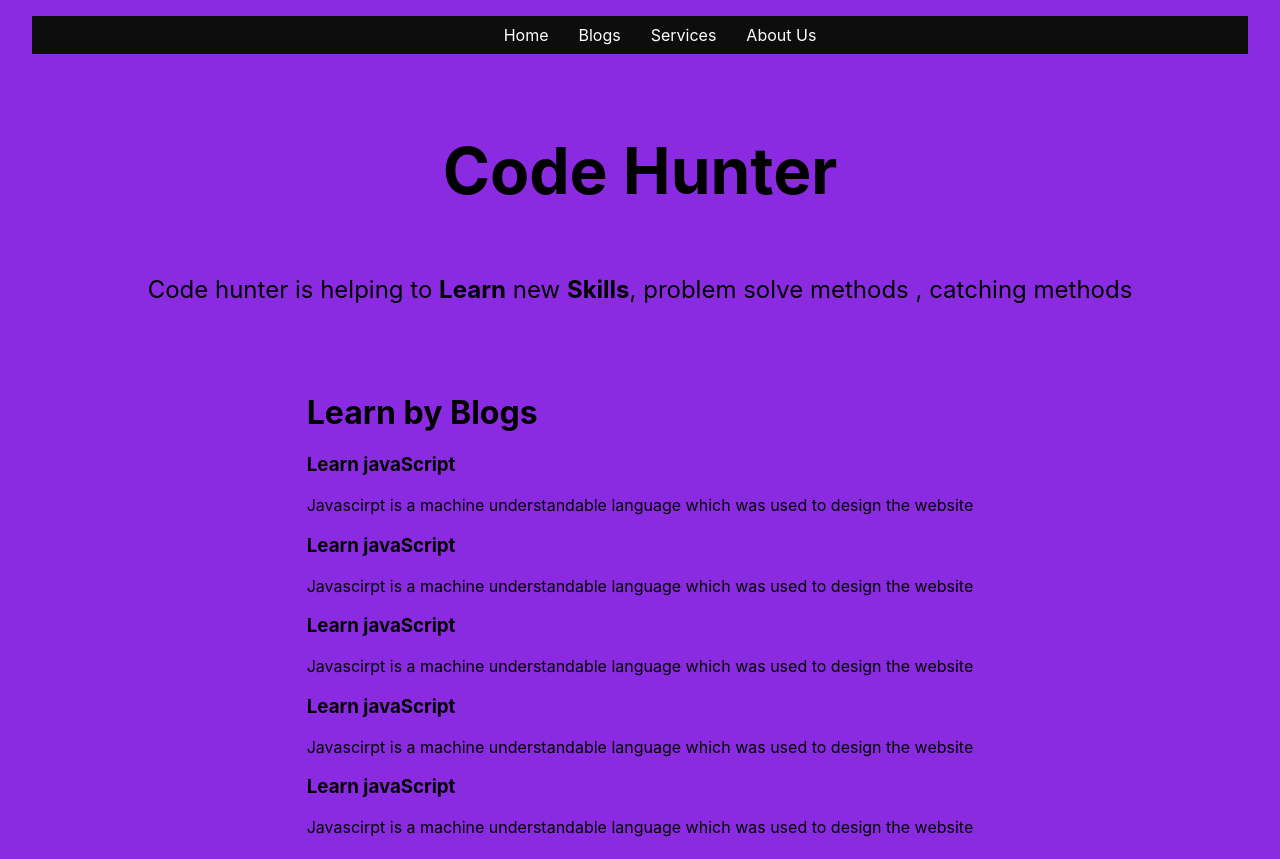
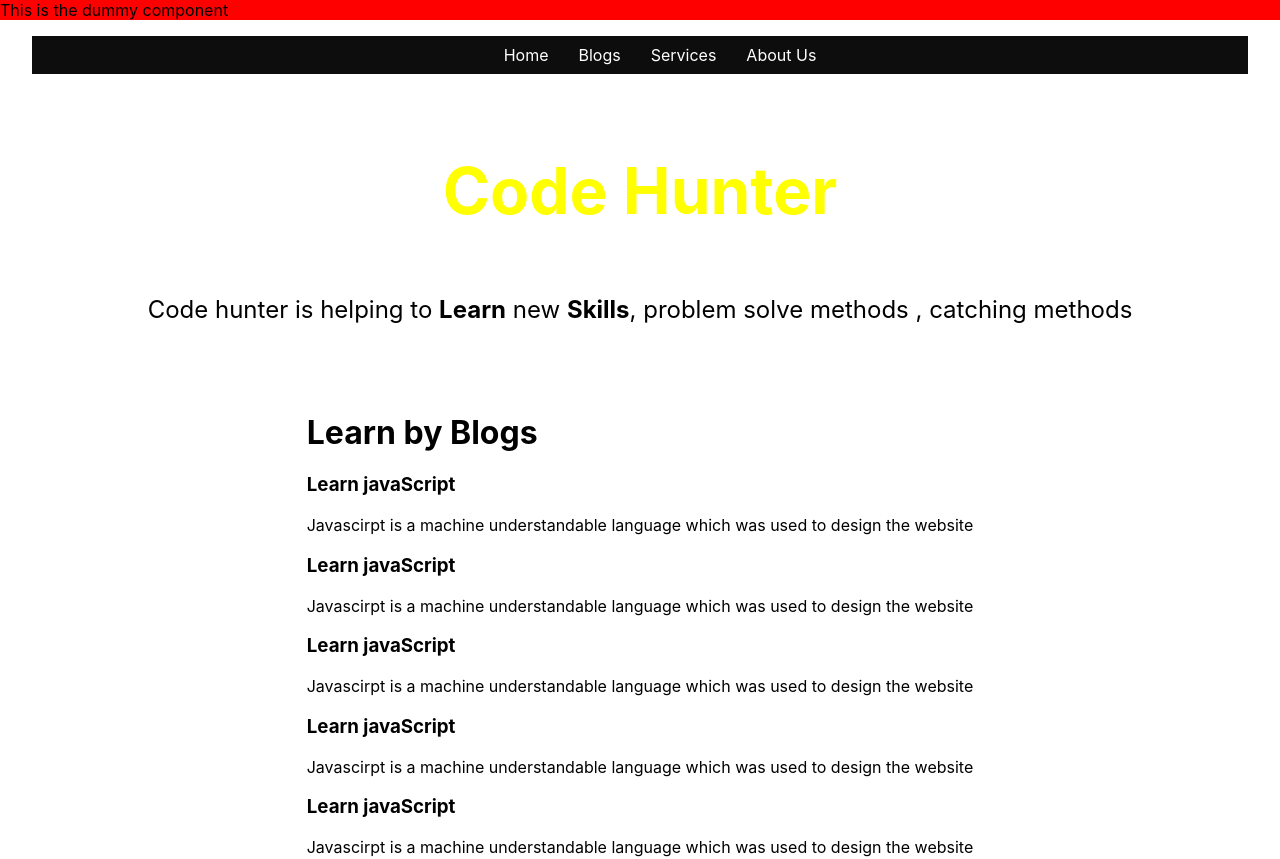
Before and after one commit to Amanullahkhankingas/CodeHunterNextjsApp, a Next.js app: page / in a window 1280 px wide. Shown: the top 859 px of the page. Built offline with nearby package versions, Linux system fonts and the light colour scheme.

Commit message:
lecture 12 'Styled jsx in next.js'

```diff
--- /dev/null
+++ b/component/dummy.js
@@ -0,0 +1,20 @@
+import React from 'react'
+
+const Dummy = () => {
+  return (
+    <>
+    <style jsx>
+       {`
+       .dummy{
+        background:red
+       }
+       `}
+    </style>
+    <div className='dummy'>
+      This is the dummy component
+    </div>
+    </>
+  )
+}
+
+export default Dummy
--- a/pages/_app.js
+++ b/pages/_app.js
@@ -1,5 +1,5 @@
 import '../styles/globals.css'
-import'../styles/style.css'
+// import'../styles/style.css'
 
 function MyApp({ Component, pageProps }) {
   return <Component {...pageProps} />
--- a/pages/index.js
+++ b/pages/index.js
@@ -2,16 +2,30 @@ import Head from 'next/head'
 import Image from 'next/image'
 import styles from '../styles/Home.module.css'
 import Link from 'next/link'
+import Dummy from '../component/dummy'
 
 // import styles1 from '../styles/Home1.module.css'
 // import styles2 from '../styles/Home2.module.css'
 
 export default function Home() {
   return (
+    <>
+      <style jsx>
+        {`
+        .with_in_component_styling{
+          color:yellow
+        }
+        `}
+      </style>
+
+
+      {/* <Dummy/> setting the style jsx of Dummy component as global ,so now we can use css class of dummy component here  */}
+      <Dummy/>
+
       <div className={styles.container}>
         <Head>
           <title>Code Hunter</title>
-        <meta name="description" content="Code hunter is helps to learn new coding skills || problem solved methods || bugs detecting methods" />
+          <meta name="description dummy" content="Code hunter is helps to learn new coding skills || problem solved methods || bugs detecting methods" />
           <link rel="icon" href="/favicon.ico" />
         </Head>
 
@@ -26,7 +40,7 @@ export default function Home() {
 
         <main className={styles.main}>
           <h1 className={styles.title}>
-          Code Hunter
+           <span className='with_in_component_styling'>Code Hunter</span>
           </h1>
 
           <p className={styles.description}>
@@ -73,5 +87,7 @@ export default function Home() {
           </a>
         </footer>
       </div>
+    </>
+
   )
 }
```
Lines whose indentation alone changed are shown as unchanged.
